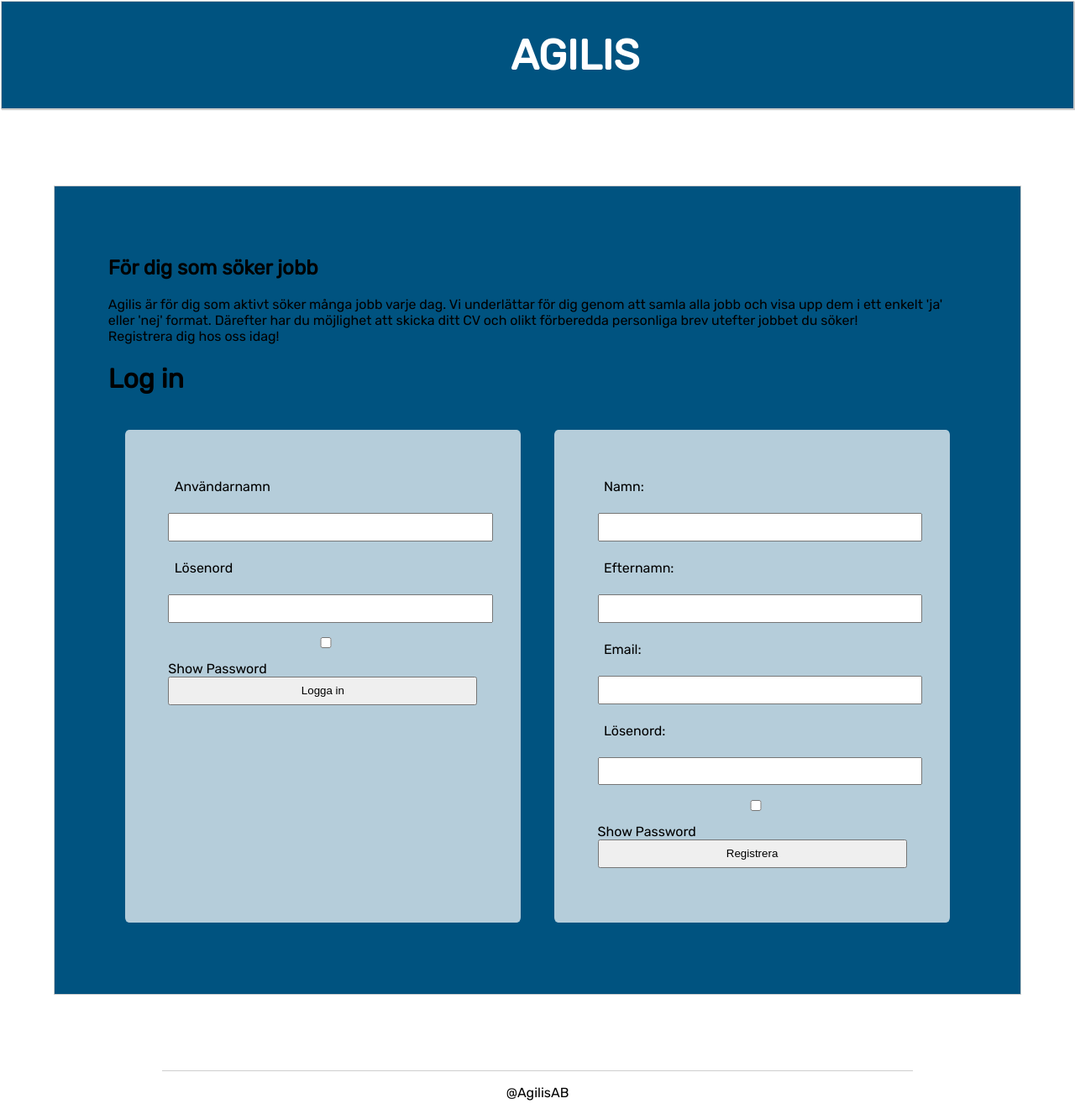
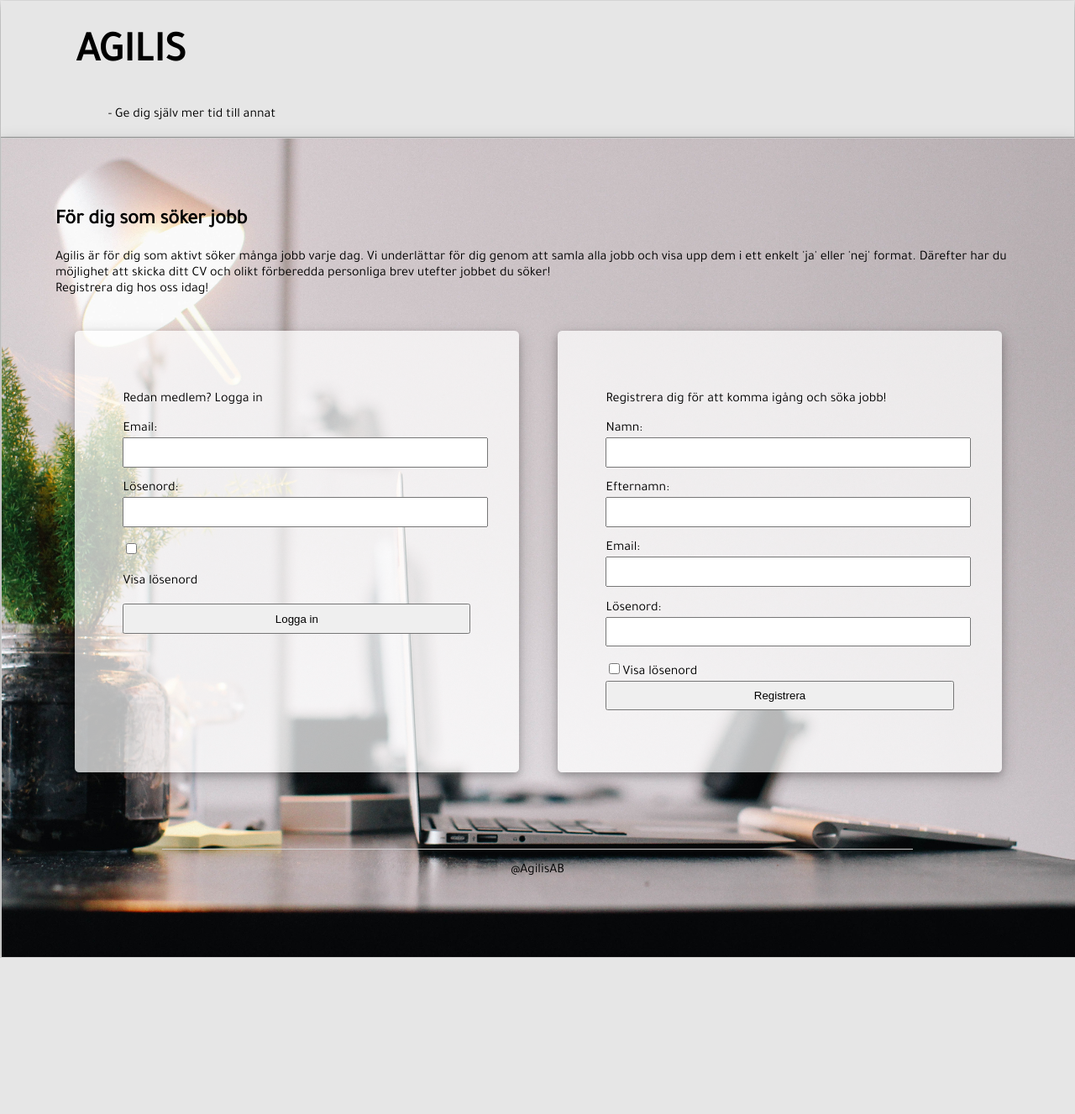
Before and after one commit to natbjo93/agilis, a Bottle app: page / in a window 1280 px wide. Shown: the whole page at 84% size. After the commit the page ends 1141 px from the top, so only its background shows below. Run offline with Bottle, Linux system fonts and the light colour scheme; parts of the project's set-up code (start-up, migrations or seed data) failed here and were passed over; some libraries are stand-ins or nearby versions.

Commit message:
new layout on index

```diff
--- a/static/style.css
+++ b/static/style.css
@@ -1,27 +1,26 @@
 /* WHOLE WEBSITE */
 body {
-    font-family: 'Rubik', sans-serif;
+    font-family: 'Tajawal', sans-serif;
     margin: 0;
+    background-color: rgb(230, 230, 230);
 }
 
 #wrapper {
     margin: 1px;
     display: grid;
     grid-template-columns: auto;
-    grid-template-rows: auto 100% auto;
+    grid-template-rows: auto 80% auto;
     grid-template-areas:
     "header"
     "main"
-    "footer"
+    "footer";
 }
+
 
 /* HEADER */
 header {
-    text-align: center;
-    border: 1px solid rgb(206, 206, 206);
-    box-shadow: 1px 1px 1px rgb(201, 201, 201);
-    background-color: rgb(0, 83, 128);
-    color: white;
+    border-bottom: 1px solid rgba(12, 12, 12, 0.338);
+    box-shadow: 0 4px 8px 0 rgba(0, 0, 0, 0.2), 0 6px 20px 0 rgba(0, 0, 0, 0.19);
 }
 
 header > h1 {
@@ -29,6 +28,9 @@ header > h1 {
     font-size: 50px;
 }
 
+header > p {
+    padding-left: 10%;
+}
 /* NAV */
 ul {
     list-style-type: none;
@@ -57,10 +59,15 @@ background-color:rgba(250, 249, 249, 0.171);
 /* MAIN */
 main {
     margin: auto;
-    width: 80%;
+    width: 90%;
     border: 1px solid rgb(206, 206, 206);
     padding: 5%;
-    background-color: rgb(0, 83, 128);
+
+    background-image: url("index_background.jpg");
+    background-position: center;
+    background-size: cover;
+    height: 100%;
+    box-shadow: 0 4px 8px 0 rgba(0, 0, 0, 0.2), 0 6px 20px 0 rgba(0, 0, 0, 0.19);
 }
 
 /* LOG IN AND REGISTER */
@@ -70,6 +77,7 @@ main {
     justify-content: space-evenly;
     width: 100%;
     margin: auto;
+
 }
 
 #register_form, #login_form {
@@ -80,19 +88,33 @@ main {
     width: 100%;
     margin: 2%;
     border-radius: 1%;
+    box-shadow: 0 4px 8px 0 rgba(0, 0, 0, 0.2), 0 6px 20px 0 rgba(0, 0, 0, 0.19);
 }
 
-#register_form > label, input{
+#register_form:hover, #login_form:hover {
+    box-shadow: 0 4px 8px 0 rgb(89, 89, 89), 0 6px 20px 0 rgba(0, 0, 0, 0.19);
+}
+
+#register_form > input{
     margin-bottom: 4%;
     padding: 2%;
     width: 100%;
 }
 
-#login_form > label, input {
+#login_form > input {
     margin-bottom: 4%;
     padding: 2%;
     width: 100%;
 }
+
+form > div {
+    all: unset;
+}
+
+form > div > label {
+    all: unset;
+}
+
 
 /* FOOTER */
 footer {
--- a/views/index.html
+++ b/views/index.html
@@ -4,32 +4,35 @@
         <title>Agilis</title>
         <meta charset="utf-8">
         <link href="static/style.css" rel="stylesheet">
-        <link href="https://fonts.googleapis.com/css?family=Rubik" rel="stylesheet">
+        <link href="https://fonts.googleapis.com/css?family=Tajawal" rel="stylesheet">
         <script src="static/script.js"></script>
     </head>
     <body>
         <div id="wrapper">
             <header>
                 <h1>AGILIS</h1>
+                <p>- Ge dig själv mer tid till annat</p>
             </header>
             <main>
                 <h2>För dig som söker jobb</h2>
                 <p>Agilis är för dig som aktivt söker många jobb varje dag. Vi underlättar för dig genom att samla alla jobb och visa upp dem i ett enkelt 'ja' eller 'nej' format. Därefter har du möjlighet att skicka ditt CV och olikt förberedda personliga brev utefter jobbet du söker! <br>
                     Registrera dig hos oss idag!
                 </p>
-                <h1>Log in</h1>
                 <div id="whole_form">
                     <form id="login_form" action="/check_login" method="POST">
-                        <label for="username">Användarnamn</label>
+                        <p>Redan medlem? Logga in</p>
+                        <label for="username">Email:</label>
                         <input type="text" id="username" name="username">
-                        <label for="password" >Lösenord</label>
+                        <label for="password" >Lösenord:</label>
                         <input type="password" id="password" name="password">
                         <div>
-                            <input type="checkbox" onclick="asterixPassword()">Show Password
+                            <input type="checkbox" onclick="asterixPassword()">
+                            <p>Visa lösenord</p>
                         </div>
                         <input class="save btn" type="submit" value="Logga in">
                     </form>
                     <form id="register_form" action="/register" method="POST">
+                        <p>Registrera dig för att komma igång och söka jobb!</p>
                         <label for="first_name">Namn:</label>
                         <input type="text" id="first_name" name="first_name">
                         <label for="last_name" >Efternamn:</label>
@@ -39,7 +42,7 @@
                         <label for="password" >Lösenord:</label>
                         <input type="password" id="password_2" name="password">
                         <div>
-                            <input type="checkbox" onclick="asterixPassword2()">Show Password
+                            <label><input type="checkbox" onclick="asterixPassword2()">Visa lösenord</label>
                         </div>
                         <input class="register_btn" type="submit" value="Registrera">
                     </form>
```
Also changed, not shown: static/index_background.jpg (added).
